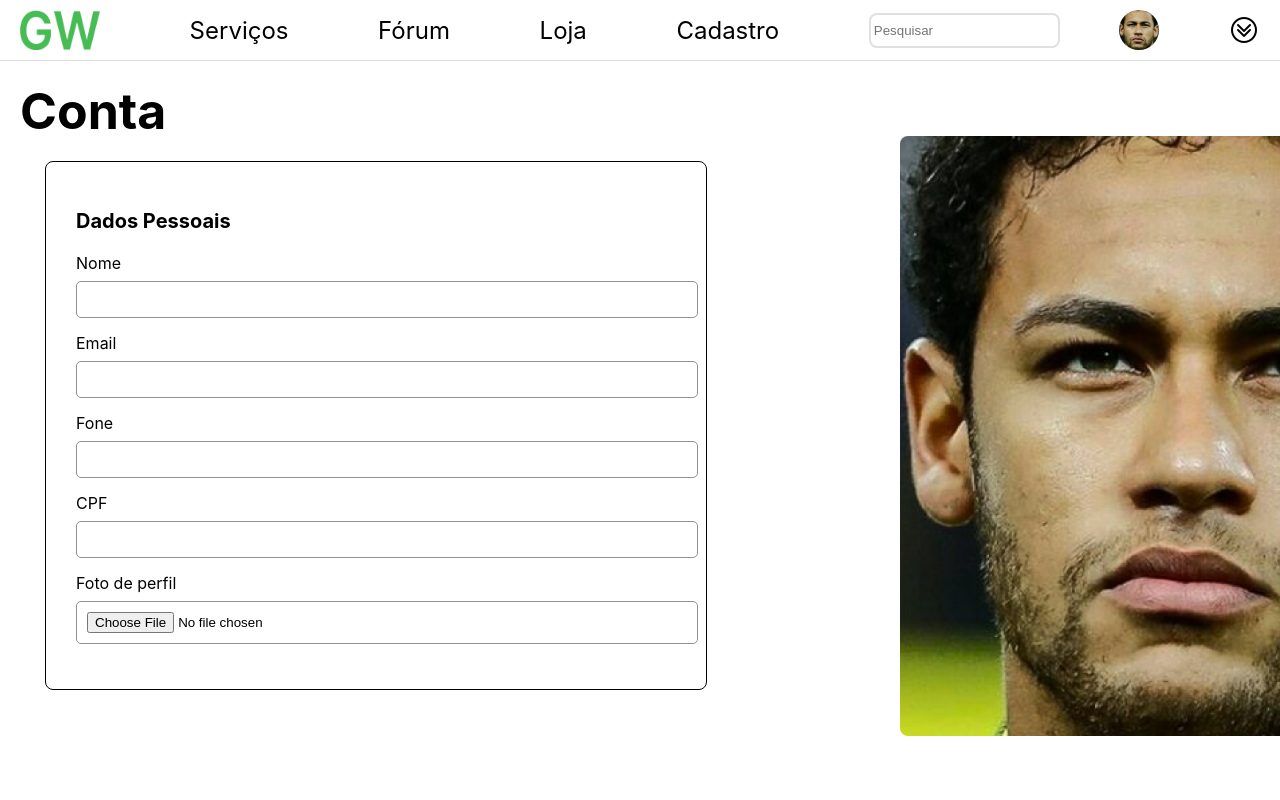
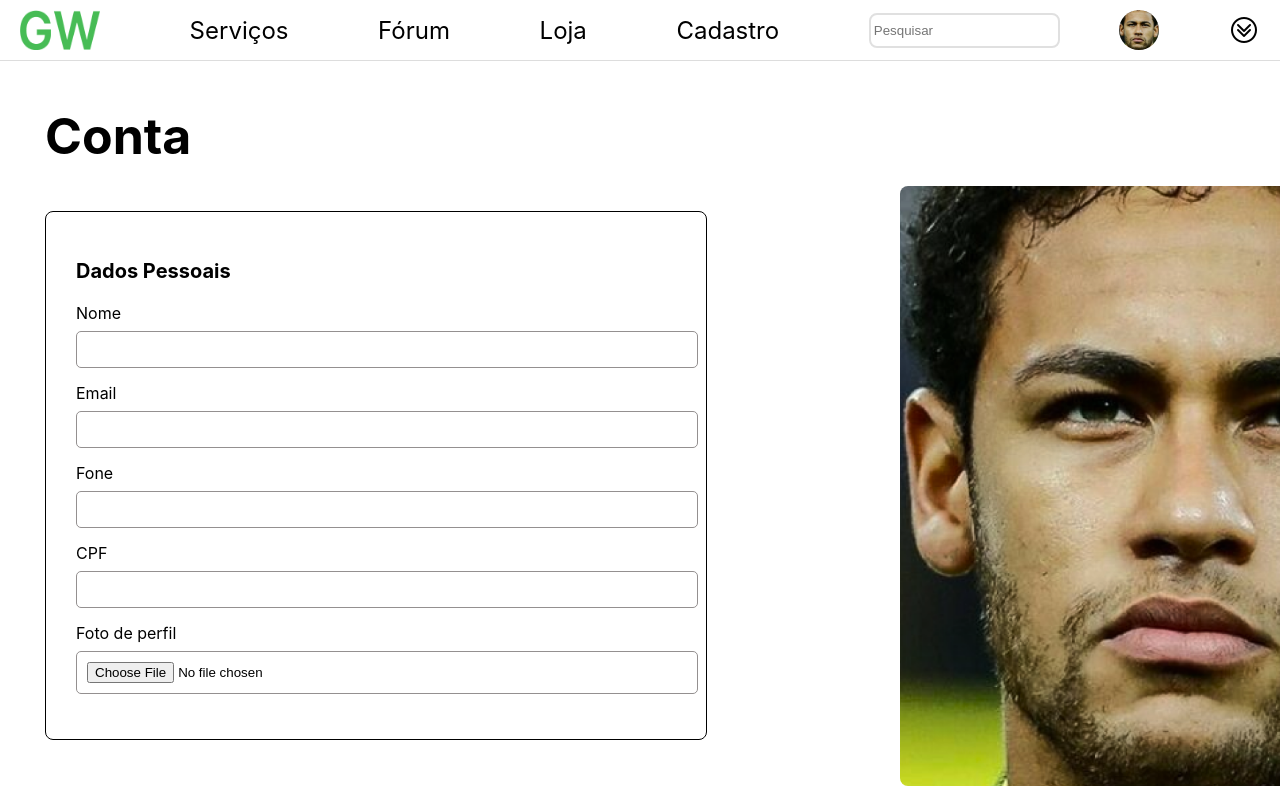
Before and after one commit to JcLumnke/gw, a React (Create React App) app: page /conta in a window 1280 px wide. Shown: the top 800 px of the page. Built offline with nearby package versions, Linux system fonts and the light colour scheme.

Commit message:
removido background green

```diff
--- a/src/styles/conta.css
+++ b/src/styles/conta.css
@@ -9,7 +9,6 @@
     align-items: center;
     padding: 20px 0 20px 20px;
     border-bottom: solid 1px #000;
-    background-color: rgb(40, 119, 40);
     position: relative;
   }
   .logo {
@@ -46,7 +45,7 @@
   .title {
     font-size: 50px;
     color: #000;
-    margin: 20px;
+    margin: 45px;
   }
   .dados-pessoais {
     width:600px;
```
